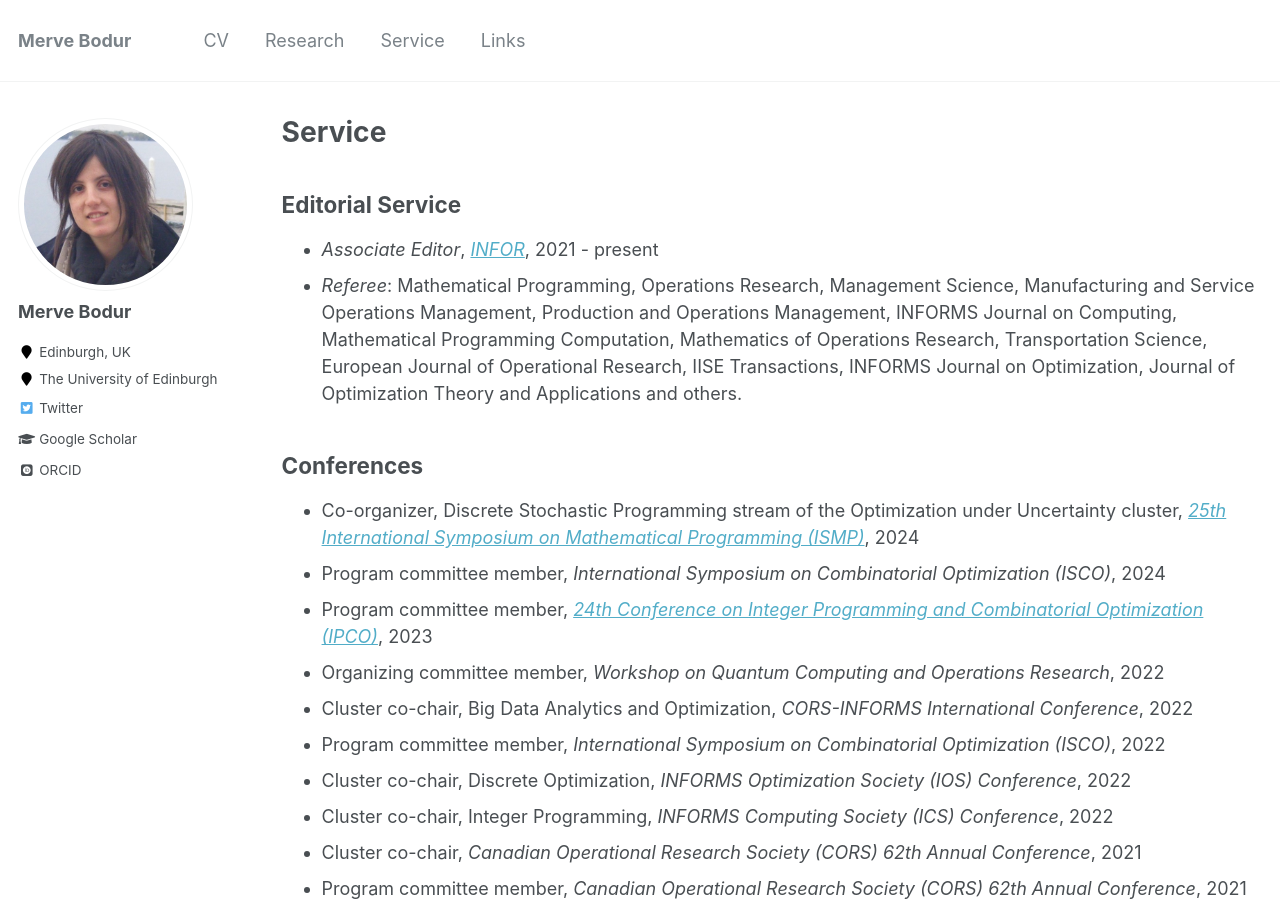
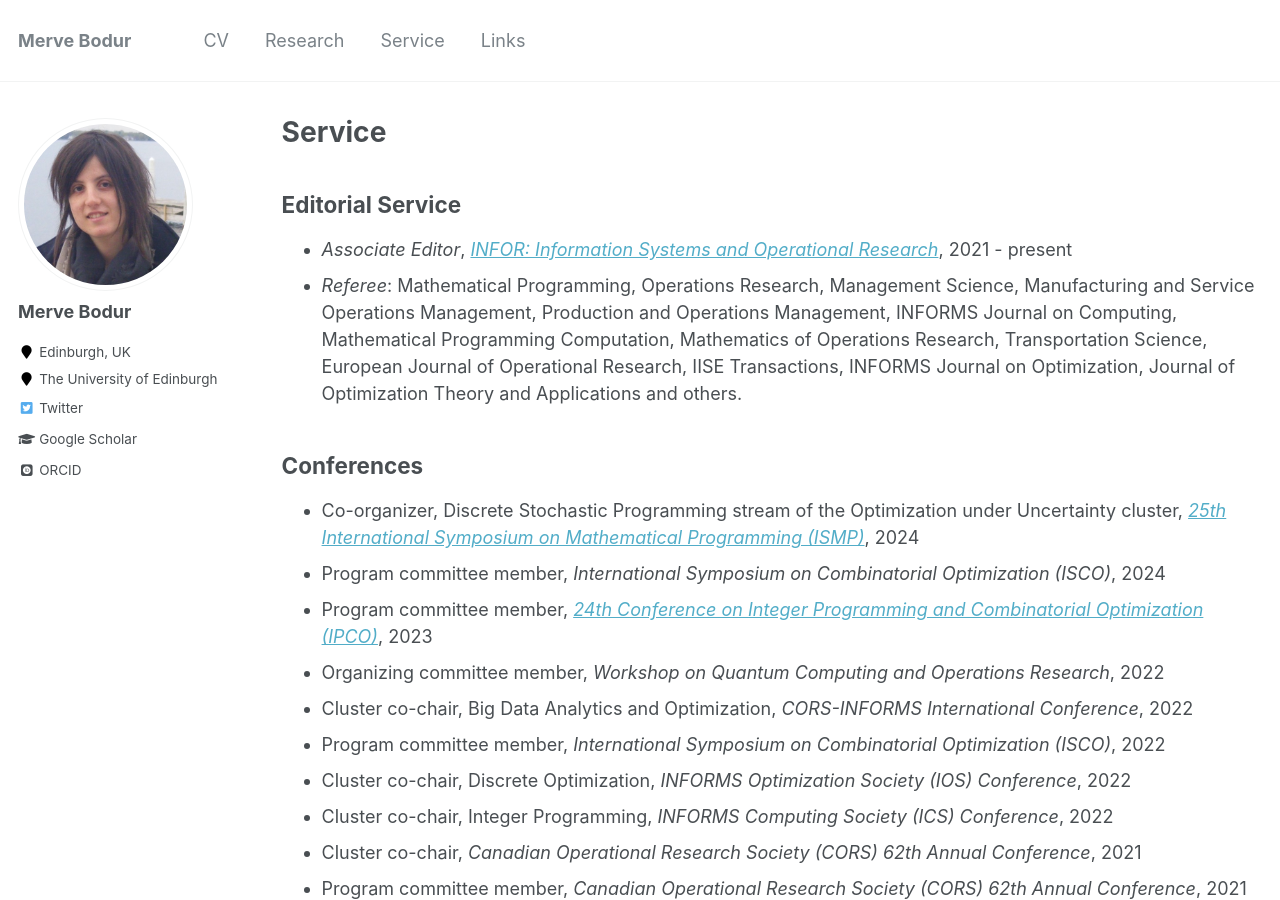
Before and after one commit to mervebodur/mervebodur.github.io, a Jekyll site: the page built from _pages/service.md, in a window 1280 px wide and 900 px high. Built offline with Jekyll 4.4.1, drawn with Linux system fonts in a browser that asks for light colours; some web fonts are replaced.

Commit message:
Update service.md

```diff
--- a/_pages/service.md
+++ b/_pages/service.md
@@ -6,7 +6,7 @@ author_profile: true
 ---
 
 ## Editorial Service
-- *Associate Editor*, [*INFOR*](https://www.tandfonline.com/journals/tinf20), 2021 - present
+- *Associate Editor*, [*INFOR: Information Systems and Operational Research*](https://www.tandfonline.com/journals/tinf20), 2021 - present
 - *Referee*: Mathematical Programming, Operations Research, Management Science, Manufacturing and Service Operations Management, Production and Operations Management, INFORMS Journal on Computing, Mathematical Programming Computation, Mathematics of Operations Research, Transportation Science, European Journal of Operational Research, IISE Transactions, INFORMS Journal on Optimization, Journal of Optimization Theory and Applications and others.
 
 ## Conferences
```
